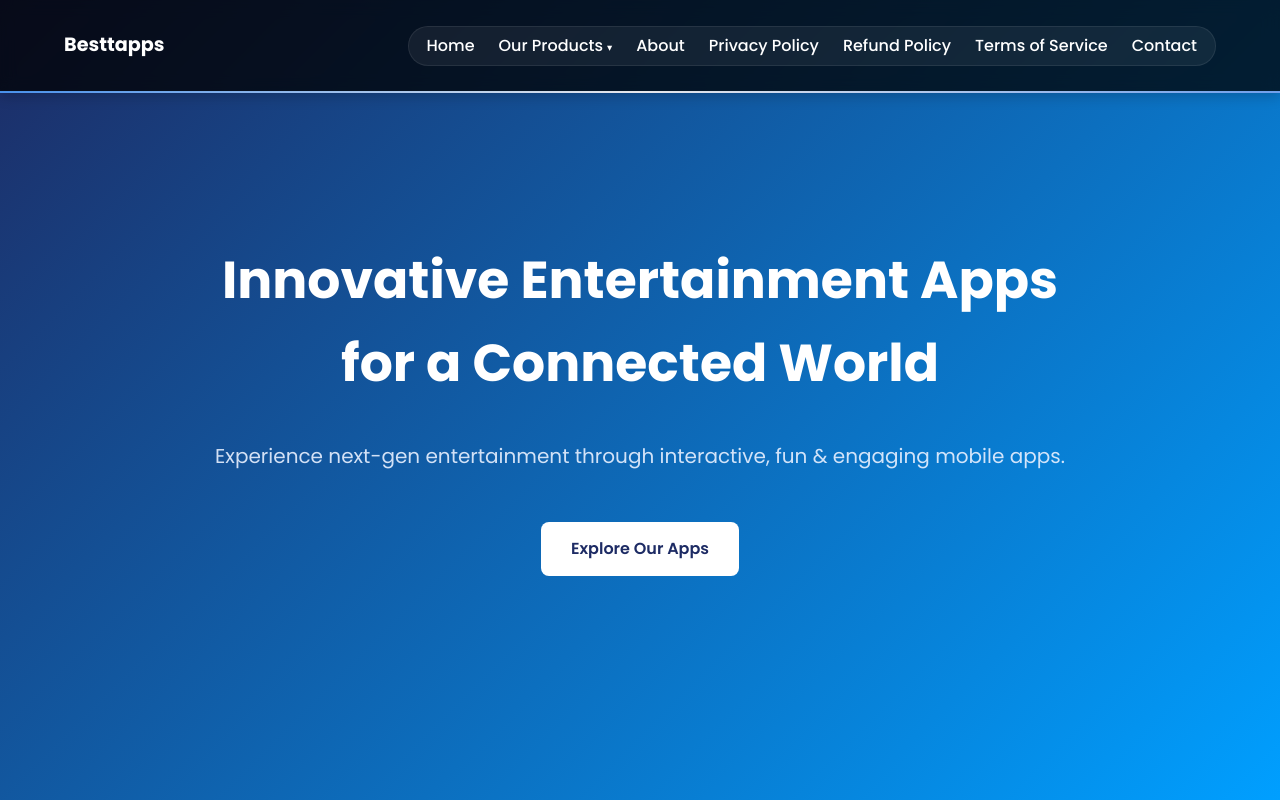
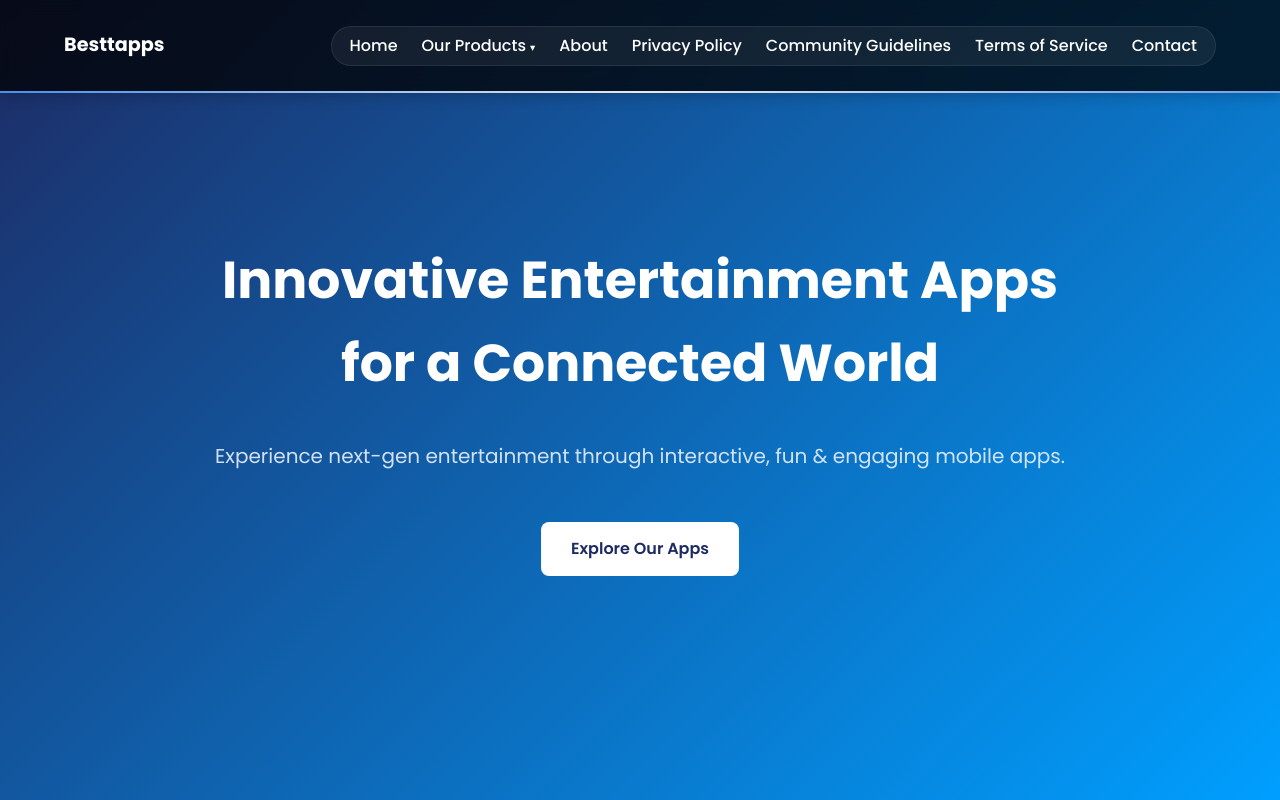
Before and after one commit to udaysaimanohar/besttapps.com, a plain HTML site: page index.html in a window 1280 px wide. Shown: the top 800 px of the page. Drawn offline with nearby package versions, Linux system fonts and the light colour scheme.

Commit message:
Change 'Refund Policy' link to 'Community Guidelines'

```diff
--- a/index.html
+++ b/index.html
@@ -221,7 +221,7 @@
           </li>
           <li><a href="about.html">About</a></li>
           <li><a href="privacy.html">Privacy Policy</a></li>
-          <li><a href="refund.html">Refund Policy</a></li>
+          <li><a href="refund.html">Community Guidelines</a></li>
           <li><a href="terms.html">Terms of Service</a></li>
           <li><a href="contact.html">Contact</a></li>
         </ul>
```
